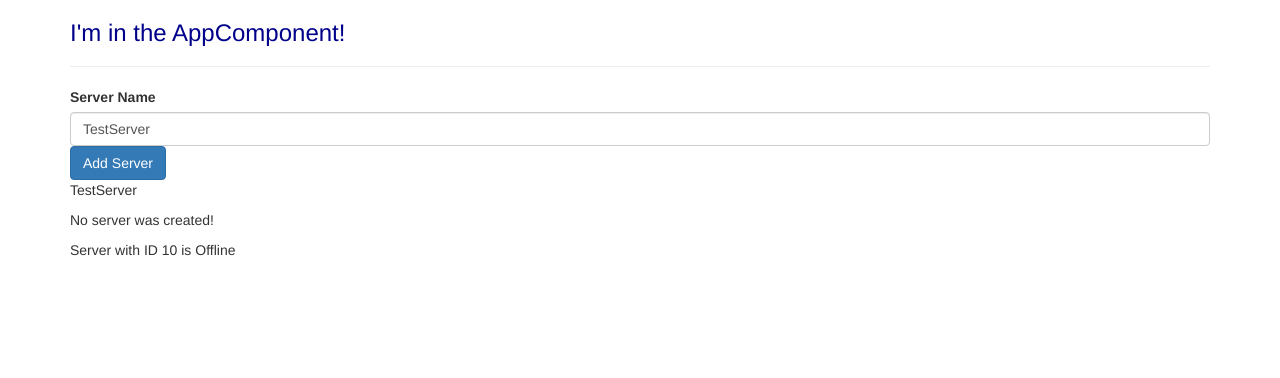
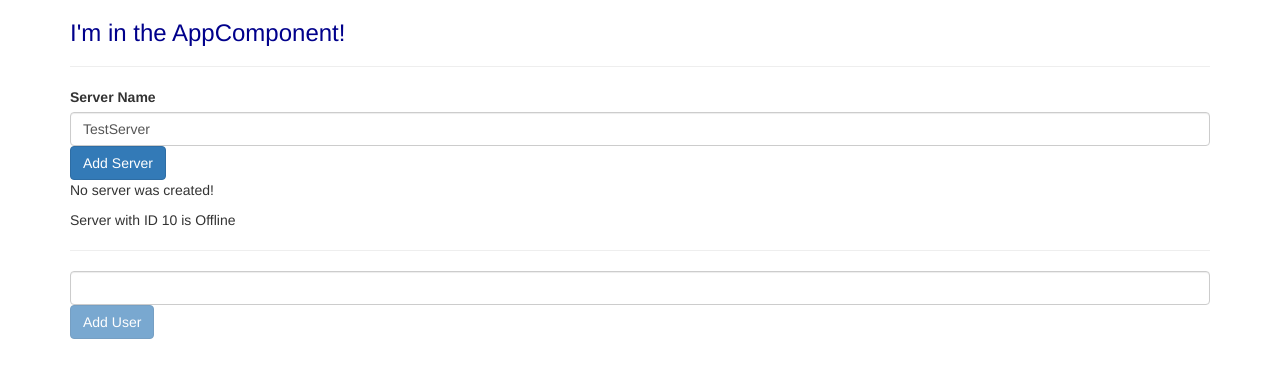
Before and after one commit to Tiney182/my-basic-app, an Angular app: page / in a window 1280 px wide. Shown: the top 378 px of the page. Built offline with nearby package versions, Linux system fonts and the light colour scheme.

Commit message:
Adding new input for user creation.

```diff
--- a/src/app/servers/servers.component.html
+++ b/src/app/servers/servers.component.html
@@ -2,15 +2,29 @@
 <!-- <input type="text" class="form-control"
 (input)="onUpdateServerName($event)"> -->
 
-<input
-    type = "text"
+<input type = "text"
     class="form-control"
     [(ngModel)] = "serverName">
 
 <button class="btn btn-primary"
 [disabled] ="!allowNewServer"
 (click)="onCreateSever()">Add Server</button>
-<p>{{serverName}}</p>
+
+<p>{{serverCreationStatus}}</p>
+
+<app-server></app-server>
+<hr>
+
+<input type = "text"
+    class="form-control"
+    [(ngModel)] = "userName">
+
+<button class="btn btn-primary"
+[disabled] ="userName == ''"
+(click)="onCreateUserName()">Add User</button>
+<p [innerText]= "userNameStatus"> </p>
+
+<!-- <p>{{serverName}}</p> -->
+
+
 <!-- <p [innerText]= "allowNewServer"> </p> -->
-<p>{{serverCreationStatus}}</p>
-<app-server></app-server>
--- a/src/app/servers/servers.component.ts
+++ b/src/app/servers/servers.component.ts
@@ -9,7 +9,9 @@
 export class ServersComponent implements OnInit {
   allowNewServer = false;
   serverCreationStatus = 'No server was created!';
+  userNameStatus = '';
   serverName = 'TestServer';
+  userName = '';
 
   constructor() {
     setTimeout(() => {
@@ -21,10 +23,19 @@
   }
 
   onCreateSever() {
-    this.serverCreationStatus  ='Server was created!';
+    this.serverCreationStatus  ='Server was created! name is ' + this.serverName;
+  }
+
+  onCreateUserName() {
+    this.userNameStatus  ='User : ' + this.userName + ' was created!';
+    this.userName = '';
   }
 
   onUpdateServerName(event: any) {
     this.serverName = event.target.value;
   }
+
+  onUpdateUserName(event: any) {
+    this.userName = event.target.value;
+  }
 }
```
